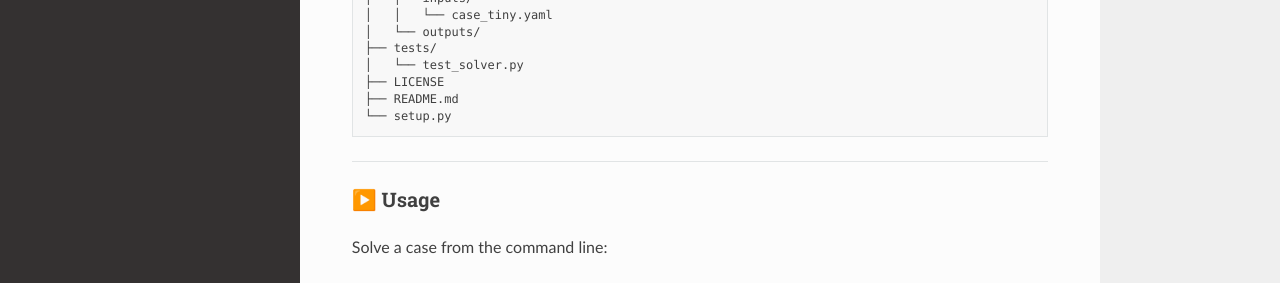
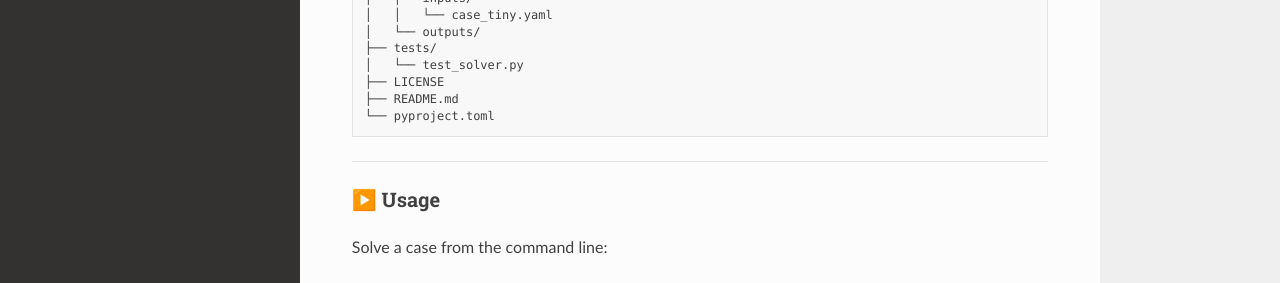
Before and after one commit to superflanker/pydessem, a Sphinx documentation site: the page built from docs/source/index.rst, in a window 1280 px wide and 900 px high, scrolled down 1075 px. Shown: the part 420-703 px from the top of the window. Built offline with Sphinx 7.4.7 and the Read the Docs theme 3.1.0, drawn with Linux system fonts in a browser that asks for light colours; some of the changed text lies outside the part shown.

Commit message:
Refinamentos na documentação

````diff
--- a/docs/source/readme.md
+++ b/docs/source/readme.md
@@ -63,7 +63,7 @@ pydessem/
 │   └── test_solver.py
 ├── LICENSE
 ├── README.md
-└── setup.py
+└── pyproject.toml
 ```
 
 ---
````
Also changed, not shown: README.md (+1 -1 lines).
